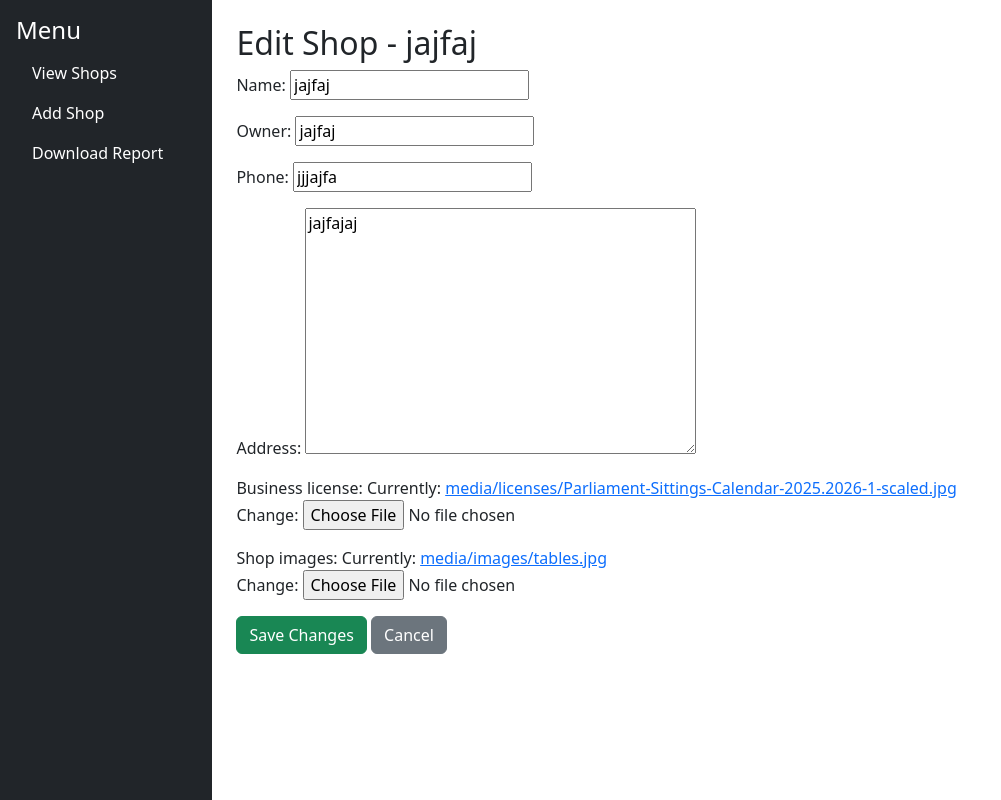
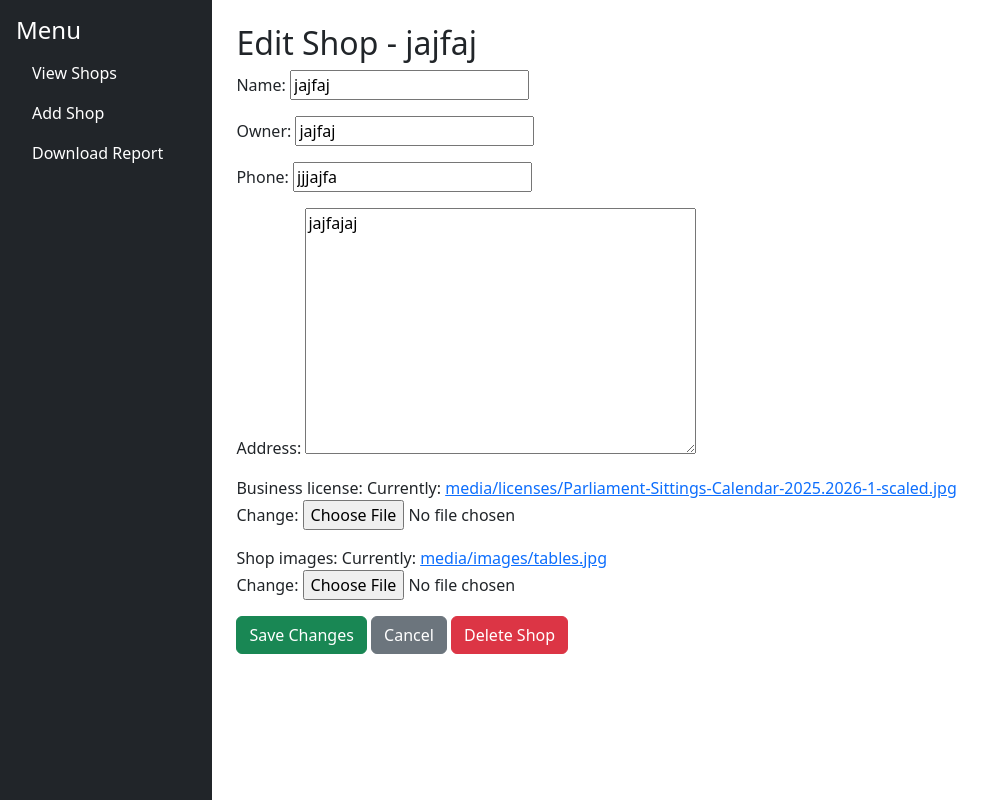
Before and after one commit to zeldris2025/retail_management_system, a Django app: page /2/edit/ in a window 1280 px wide. Shown: the whole page, without its empty margins (0-1001 px from the left). Run offline with Django 3.2, Linux system fonts and the light colour scheme; data comes from the database, SQL or seed files in the repository; both versions use the stored data as it was after the commit.

Commit message:
Draft 4: Delete button working, and view shop image

```diff
--- a/retail_management_system/shops/templates/shops/base.html
+++ b/retail_management_system/shops/templates/shops/base.html
@@ -17,4 +17,7 @@
         <div class="container p-4">{% block content %}{% endblock %}</div>
     </div>
 </body>
+<script src="https://cdn.jsdelivr.net/npm/@popperjs/core@2.11.6/dist/umd/popper.min.js"></script>
+<script src="https://cdn.jsdelivr.net/npm/bootstrap@5.3.0-alpha1/dist/js/bootstrap.min.js"></script>
+
 </html>
--- a/retail_management_system/shops/templates/shops/edit_shop.html
+++ b/retail_management_system/shops/templates/shops/edit_shop.html
@@ -6,5 +6,12 @@
     {{ form.as_p }}
     <button type="submit" class="btn btn-success">Save Changes</button>
     <a href="{% url 'shop_list' %}" class="btn btn-secondary">Cancel</a>
+
+    <form method="post" action="{% url 'delete_shop' shop.id %}" style="margin-top: 20px;">
+        {% csrf_token %}
+        <button type="submit" name="delete" class="btn btn-danger">Delete Shop</button>
+      </form>
+
+{% endblock %}
+
 </form>
-{% endblock %}
--- a/retail_management_system/shops/views.py
+++ b/retail_management_system/shops/views.py
@@ -37,6 +37,10 @@ def add_shop(request):
 def edit_shop(request, shop_id):
     shop = get_object_or_404(Shop, id=shop_id)
     if request.method == 'POST':
+        if 'delete' in request.POST:
+            shop.delete()
+            return redirect('shop_list')
+
         form = ShopForm(request.POST, request.FILES, instance=shop)
         if form.is_valid():
             form.save()
@@ -49,6 +53,7 @@ def delete_shop(request, shop_id):
     shop = get_object_or_404(Shop, id=shop_id)
     shop.delete()
     return redirect('shop_list')
+
 
 def download_report(request):
     response = HttpResponse(content_type='application/zip')
```
Also changed, not shown: retail_management_system/shops/templates/shops/shop_list.html (+22 -1 lines), retail_management_system/db.sqlite3, retail_management_system/media/media/images/14011-1-1200x800.jpg (added), retail_management_system/media/media/images/tables.jpg (added), retail_management_system/media/media/licenses/Parliament-Sittings-Calendar-2025.2026-1-scaled.jpg (added), retail_management_system/media/media/licenses/logo_wx.png (added).
